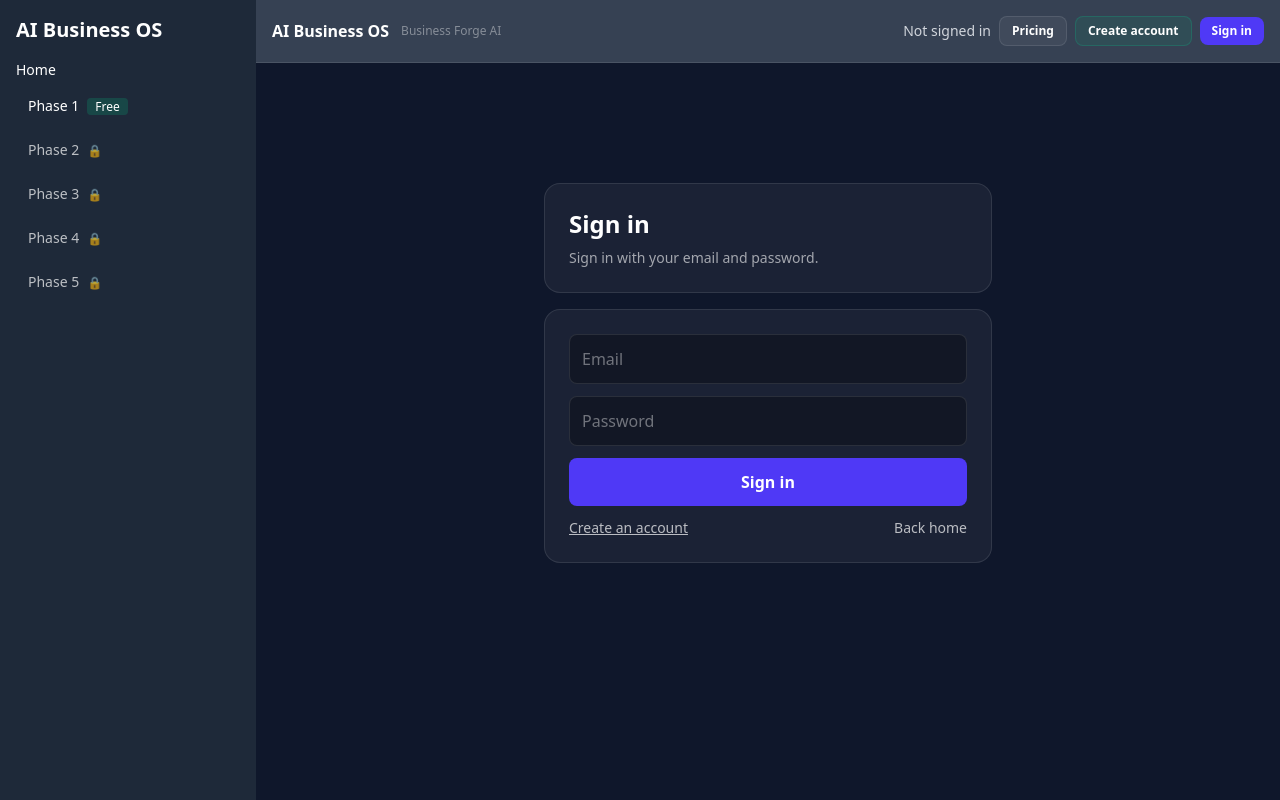
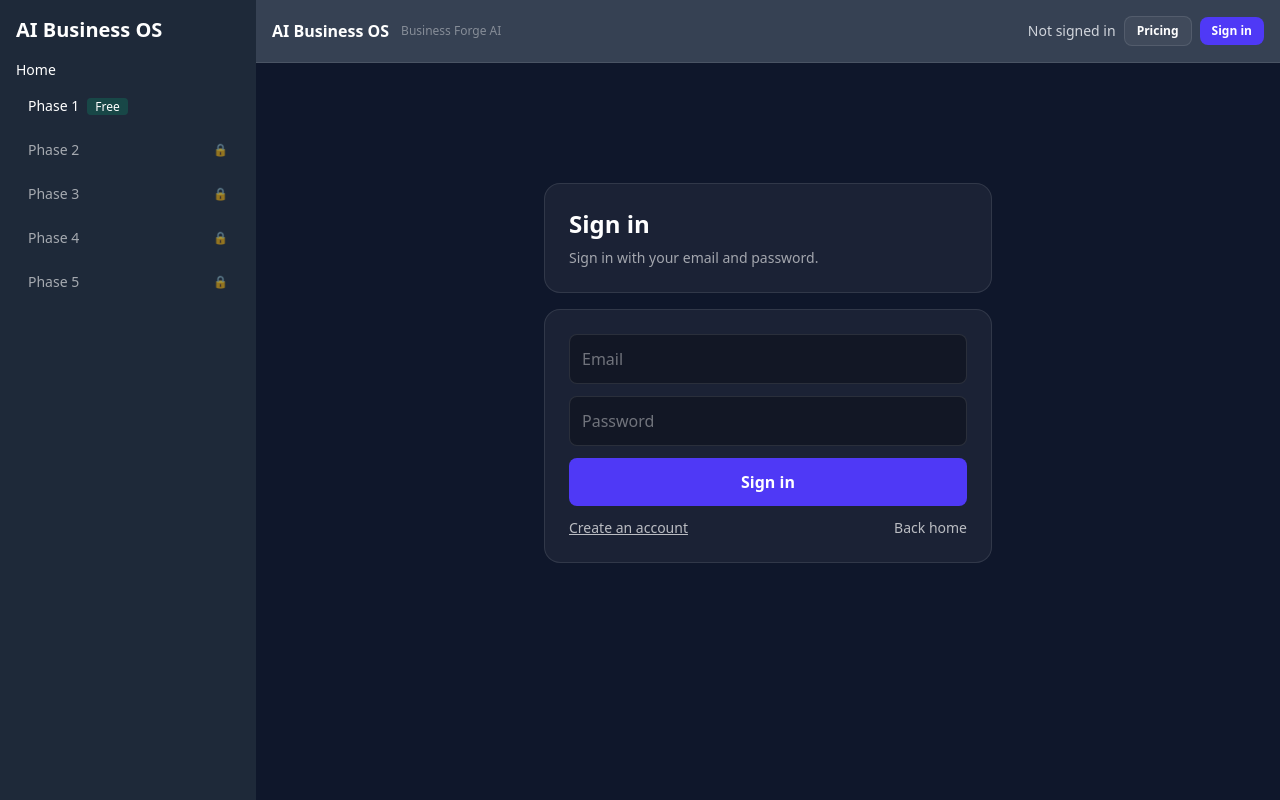
Before and after one commit to FisherAISolutions/ai-business-os, a Next.js app: page /login in a window 1280 px wide. Built offline with nearby package versions, Linux system fonts and the light colour scheme; no server answers.

Commit message:
fix sign in look phase3-5

```diff
--- a/components/Sidebar.tsx
+++ b/components/Sidebar.tsx
@@ -1,18 +1,11 @@
 // components/Sidebar.tsx
 import Link from "next/link";
 import { useRouter } from "next/router";
-import React, { useEffect, useState } from "react";
-import { supabase } from "../lib/supabaseClient";
+import { useAuth } from "../lib/auth/AuthContext";
 
 export default function Sidebar() {
   const router = useRouter();
-  const [session, setSession] = useState<any>(null);
-
-  useEffect(() => {
-    supabase.auth.getSession().then(({ data }) => setSession(data.session ?? null));
-    const { data: listener } = supabase.auth.onAuthStateChange((_event, sess) => setSession(sess ?? null));
-    return () => listener.subscription.unsubscribe();
-  }, []);
+  const { user, subscription, loading } = useAuth();
 
   const phases = [
     { id: "phase1", label: "Phase 1", href: "/phase1", free: true },
@@ -21,6 +14,8 @@ export default function Sidebar() {
     { id: "phase4", label: "Phase 4", href: "/phase4" },
     { id: "phase5", label: "Phase 5", href: "/phase5" },
   ];
+
+  const isPro = !!user && (subscription.active || subscription.status === "trialing");
 
   return (
     <aside className="w-64 bg-gray-800 p-4">
@@ -32,22 +27,26 @@ export default function Sidebar() {
         </Link>
 
         {phases.map((p) => {
-          const locked = !p.free && !session;
-          const isActive = router.pathname === p.href;
+          const locked = !p.free && !loading && (!user || !isPro);
+          const active = router.pathname === p.href;
 
           return (
             <Link
               key={p.id}
-              href={p.href}
+              href={locked ? "/pricing" : p.href}
               className={[
-                "text-sm rounded px-3 py-2 transition",
-                isActive ? "bg-white/10" : "hover:bg-white/10",
-                locked ? "opacity-70" : "",
+                "text-sm rounded px-3 py-2 flex items-center justify-between",
+                active ? "bg-white/10" : "hover:bg-white/10",
+                locked ? "opacity-60" : "",
               ].join(" ")}
+              title={locked ? "Subscribe to unlock" : undefined}
             >
-              {p.label}
-              {p.free && <span className="ml-2 text-xs bg-emerald-500/20 px-2 rounded">Free</span>}
-              {locked && <span className="ml-2 text-xs">🔒</span>}
+              <span>
+                {p.label}
+                {p.free && <span className="ml-2 text-xs bg-emerald-500/20 px-2 rounded">Free</span>}
+              </span>
+
+              {locked && <span className="text-xs">🔒</span>}
             </Link>
           );
         })}
--- a/components/Topbar.tsx
+++ b/components/Topbar.tsx
@@ -1,18 +1,13 @@
 // components/Topbar.tsx
 import Link from "next/link";
 import { useRouter } from "next/router";
-import { supabase } from "../lib/supabaseClient";
+import { useAuth } from "../lib/auth/AuthContext";
 
-export default function Topbar({ session }: { session?: any }) {
+export default function Topbar() {
   const router = useRouter();
-  const email = session?.user?.email;
+  const { user, signOut, loading } = useAuth();
 
-  const redirectedFrom = encodeURIComponent(router.asPath || "/");
-
-  const signOut = async () => {
-    await supabase.auth.signOut();
-    router.push("/");
-  };
+  const email = user?.email;
 
   return (
     <header className="bg-gray-700 p-4 flex justify-between items-center border-b border-white/10">
@@ -22,7 +17,9 @@ export default function Topbar({ session }: { session?: any }) {
       </div>
 
       <div className="flex items-center gap-2">
-        {session ? (
+        {loading ? (
+          <span className="text-sm text-white/60">Loading…</span>
+        ) : user ? (
           <>
             <span className="hidden md:block text-sm text-gray-200">{email}</span>
 
@@ -52,14 +49,7 @@ export default function Topbar({ session }: { session?: any }) {
             </Link>
 
             <Link
-              href={`/login?redirectedFrom=${redirectedFrom}&mode=signup`}
-              className="rounded-lg border border-emerald-400/20 bg-emerald-500/10 px-3 py-1.5 text-xs font-semibold text-emerald-100 hover:bg-emerald-500/15"
-            >
-              Create account
-            </Link>
-
-            <Link
-              href={`/login?redirectedFrom=${redirectedFrom}`}
+              href={`/login?redirectedFrom=${encodeURIComponent(router.asPath || "/")}`}
               className="rounded-lg bg-indigo-600 px-3 py-1.5 text-xs font-semibold text-white hover:bg-indigo-500"
             >
               Sign in
--- /dev/null
+++ b/lib/auth/AuthContext.tsx
@@ -0,0 +1,99 @@
+// lib/auth/AuthContext.tsx
+import React, { createContext, useContext, useEffect, useMemo, useState } from "react";
+import { supabase } from "../supabaseClient";
+
+type SubscriptionState = {
+  active: boolean;
+  status: string | null;
+  currentPeriodEnd: string | null;
+};
+
+type AuthState = {
+  session: any | null;
+  user: { id: string; email: string | null } | null;
+  subscription: SubscriptionState;
+  loading: boolean;
+  refreshSubscription: () => Promise<void>;
+  signOut: () => Promise<void>;
+};
+
+const AuthContext = createContext<AuthState | null>(null);
+
+const EMPTY_SUB: SubscriptionState = {
+  active: false,
+  status: null,
+  currentPeriodEnd: null,
+};
+
+export function AuthProvider({ children }: { children: React.ReactNode }) {
+  const [session, setSession] = useState<any | null>(null);
+  const [loading, setLoading] = useState(true);
+  const [subscription, setSubscription] = useState<SubscriptionState>(EMPTY_SUB);
+
+  async function refreshSubscription() {
+    try {
+      const res = await fetch("/api/me", { method: "GET" });
+      const json = await res.json();
+      setSubscription(json?.subscription ?? EMPTY_SUB);
+    } catch {
+      setSubscription(EMPTY_SUB);
+    }
+  }
+
+  async function signOut() {
+    await supabase.auth.signOut();
+    // hard redirect to clear any weird client state
+    window.location.href = "/";
+  }
+
+  useEffect(() => {
+    let mounted = true;
+
+    (async () => {
+      const { data } = await supabase.auth.getSession();
+      if (!mounted) return;
+      setSession(data.session ?? null);
+      setLoading(false);
+
+      // load subscription for the current user
+      await refreshSubscription();
+    })();
+
+    const { data: listener } = supabase.auth.onAuthStateChange(async (_event, newSession) => {
+      setSession(newSession ?? null);
+      await refreshSubscription();
+    });
+
+    return () => {
+      mounted = false;
+      listener.subscription.unsubscribe();
+    };
+    // eslint-disable-next-line react-hooks/exhaustive-deps
+  }, []);
+
+  const user = useMemo(() => {
+    const u = session?.user;
+    if (!u) return null;
+    return { id: u.id as string, email: (u.email as string) ?? null };
+  }, [session]);
+
+  const value: AuthState = useMemo(
+    () => ({
+      session,
+      user,
+      subscription,
+      loading,
+      refreshSubscription,
+      signOut,
+    }),
+    [session, user, subscription, loading]
+  );
+
+  return <AuthContext.Provider value={value}>{children}</AuthContext.Provider>;
+}
+
+export function useAuth(): AuthState {
+  const ctx = useContext(AuthContext);
+  if (!ctx) throw new Error("useAuth must be used inside <AuthProvider />");
+  return ctx;
+}
--- a/pages/_app.tsx
+++ b/pages/_app.tsx
@@ -1,43 +1,23 @@
 // pages/_app.tsx
 import type { AppProps } from "next/app";
-import { useEffect, useState } from "react";
 import "../styles/globals.css";
 
 import Sidebar from "../components/Sidebar";
 import Topbar from "../components/Topbar";
-import { supabase } from "../lib/supabaseClient";
+import { AuthProvider } from "../lib/auth/AuthContext";
 
 export default function App({ Component, pageProps }: AppProps) {
-  const [session, setSession] = useState<any>(null);
-  const [mounted, setMounted] = useState(false);
-
-  useEffect(() => {
-    setMounted(true);
-
-    supabase.auth.getSession().then(({ data }) => {
-      setSession(data.session ?? null);
-    });
-
-    const { data: listener } = supabase.auth.onAuthStateChange((_event, session) => {
-      setSession(session ?? null);
-    });
-
-    return () => {
-      listener.subscription.unsubscribe();
-    };
-  }, []);
-
-  if (!mounted) return null;
-
   return (
+    <AuthProvider>
       <div className="flex h-screen bg-slate-900 text-white">
         <Sidebar />
         <div className="flex flex-col flex-1 overflow-hidden">
-        <Topbar session={session} />
+          <Topbar />
           <main className="flex-1 overflow-y-auto p-6">
             <Component {...pageProps} />
           </main>
         </div>
       </div>
+    </AuthProvider>
   );
 }
--- a/pages/phase3.tsx
+++ b/pages/phase3.tsx
@@ -4,10 +4,16 @@ import Link from "next/link";
 import { useRouter } from "next/router";
 import { BrandingPreview } from "../components/BrandingPreview";
 import { generateBranding } from "../lib/branding/ai";
-import { generateLandingPage, LandingContent, LandingTemplateId, LandingTheme } from "../lib/branding/landing";
+import {
+  generateLandingPage,
+  LandingContent,
+  LandingTemplateId,
+  LandingTheme,
+} from "../lib/branding/landing";
 import LandingTemplateRenderer from "../components/LandingTemplateRenderer";
 import { setPhaseCompleted } from "../lib/utils/phaseProgress";
 import type { BusinessIdea, FounderProfile } from "../types/business";
+import { useAuth } from "../lib/auth/AuthContext";
 
 type SavedSelection = {
   savedAt: string;
@@ -49,8 +55,6 @@ function buildPageCode(
   brand: any,
   theme: LandingTheme
 ) {
-  // A clean, copy/paste Next.js page (Pages Router)
-  // This is intentionally self-contained so users can drop it into /pages/landing.tsx, etc.
   const safe = JSON.stringify(
     {
       templateId,
@@ -62,7 +66,6 @@ function buildPageCode(
     2
   );
 
-  // NOTE: No styled-jsx to avoid build issues.
   return `// pages/landing.tsx
 import React from "react";
 
@@ -88,13 +91,7 @@ function SectionTitle({ children, theme }: { children: React.ReactNode; theme: L
   );
 }
 
-function Card({
-  children,
-  theme,
-}: {
-  children: React.ReactNode;
-  theme: LandingTheme;
-}) {
+function Card({ children, theme }: { children: React.ReactNode; theme: LandingTheme }) {
   return (
     <div
       className={cx(
@@ -131,9 +128,7 @@ function LandingTemplateRenderer({
     theme === "dark" ? "bg-gray-950 text-white" : "bg-slate-50 text-slate-900"
   );
 
-  const frame = cx(
-    "mx-auto max-w-5xl px-6 py-10"
-  );
+  const frame = cx("mx-auto max-w-5xl px-6 py-10");
 
   const panel = cx(
     "rounded-2xl border p-6 backdrop-blur",
@@ -280,7 +275,12 @@ function LandingTemplateRenderer({
       <div className={pageShell}>
         <div className={frame}>
           <div className={panel}>
-            <div className={cx("rounded-xl border p-6", theme === "dark" ? "border-white/10 bg-black/20" : "border-slate-200 bg-white")}>
+            <div
+              className={cx(
+                "rounded-xl border p-6",
+                theme === "dark" ? "border-white/10 bg-black/20" : "border-slate-200 bg-white"
+              )}
+            >
               <div className={cx("text-xs uppercase tracking-wide", faintText)}>Offer</div>
               <h1 className={cx("mt-2 text-4xl font-bold", theme === "dark" ? "text-white" : "text-slate-900")}>
                 {c.hero.headline}
@@ -358,7 +358,13 @@ function LandingTemplateRenderer({
               </Card>
             </div>
 
-            <div id="contact" className={cx("mt-8 rounded-xl border p-6", theme === "dark" ? "border-white/10 bg-black/20" : "border-slate-200 bg-white")}>
+            <div
+              id="contact"
+              className={cx(
+                "mt-8 rounded-xl border p-6",
+                theme === "dark" ? "border-white/10 bg-black/20" : "border-slate-200 bg-white"
+              )}
+            >
               <div className={cx("text-2xl font-bold", theme === "dark" ? "text-white" : "text-slate-900")}>
                 {c.finalCta.title}
               </div>
@@ -464,7 +470,7 @@ function LandingTemplateRenderer({
   );
 }
 
-export default function LandingPage() {
+export default function LandingPageExport() {
   const data = ${safe} as {
     templateId: LandingTemplateId;
     content: LandingContent;
@@ -484,8 +490,9 @@ export default function LandingPage() {
 `;
 }
 
-const Phase3Page: React.FC<{ session: any }> = ({ session }) => {
+export default function Phase3Page() {
   const router = useRouter();
+  const { user, subscription, loading } = useAuth();
 
   const [selection, setSelection] = useState<SavedSelection | null>(null);
 
@@ -499,19 +506,24 @@ const Phase3Page: React.FC<{ session: any }> = ({ session }) => {
   const [loadingLanding, setLoadingLanding] = useState(false);
 
   const [error, setError] = useState<string | null>(null);
-
   const [exportCode, setExportCode] = useState<string>("");
 
-  // Auth gate (Phase 2–5 are paid; Phase 1 is free). Stripe comes next — for now we gate by login.
+  // Auth + subscription gate (Phase 2–5)
   useEffect(() => {
-    if (typeof window === "undefined") return;
-    if (session) return;
+    if (loading) return;
 
-    const redirectedFrom = encodeURIComponent(router.asPath || "/phase3");
-    if (router.pathname !== "/login") {
+    if (!user) {
+      const redirectedFrom = encodeURIComponent(router.asPath || "/phase3");
       router.replace(`/login?redirectedFrom=${redirectedFrom}`);
+      return;
     }
-  }, [session, router]);
+
+    if (!subscription?.active) {
+      const from = encodeURIComponent(router.asPath || "/phase3");
+      router.replace(`/pricing?from=${from}`);
+      return;
+    }
+  }, [loading, user, subscription?.active, router]);
 
   useEffect(() => {
     const sel = readSelection();
@@ -545,10 +557,7 @@ const Phase3Page: React.FC<{ session: any }> = ({ session }) => {
       });
       setBranding(data);
 
-      // Phase 1 is always complete if we have a selection
       setPhaseCompleted("phase1", true);
-
-      // Do NOT auto-mark phase3 done here. We mark it after a landing page is generated.
     } catch (e: any) {
       setError(e?.message || "Branding generation failed.");
     } finally {
@@ -608,7 +617,6 @@ const Phase3Page: React.FC<{ session: any }> = ({ session }) => {
         );
       }
 
-      // Mark phase completion
       setPhaseCompleted("phase1", true);
       setPhaseCompleted("phase3", true);
     } catch (e: any) {
@@ -626,9 +634,10 @@ const Phase3Page: React.FC<{ session: any }> = ({ session }) => {
     }
   };
 
-  // keep export code in sync if user switches theme AFTER generation
+  // keep export code in sync if user switches theme/template AFTER generation
   useEffect(() => {
     if (!landing) return;
+
     const code = buildPageCode(
       templateId,
       landing,
@@ -658,6 +667,16 @@ const Phase3Page: React.FC<{ session: any }> = ({ session }) => {
     // eslint-disable-next-line react-hooks/exhaustive-deps
   }, [theme, templateId]);
 
+  // While auth is resolving, don't flash content
+  if (loading || !user || !subscription?.active) {
+    return (
+      <div className="max-w-3xl mx-auto space-y-4">
+        <h1 className="text-3xl font-bold">Phase 3 — Branding & Website</h1>
+        <p className="text-gray-300">Loading…</p>
+      </div>
+    );
+  }
+
   if (!selection) {
     return (
       <div className="max-w-3xl mx-auto space-y-4">
@@ -685,7 +704,11 @@ const Phase3Page: React.FC<{ session: any }> = ({ session }) => {
         </p>
       </div>
 
-      {error && <div className="p-3 rounded bg-red-900/40 border border-red-800 text-red-200">{error}</div>}
+      {error && (
+        <div className="p-3 rounded bg-red-900/40 border border-red-800 text-red-200">
+          {error}
+        </div>
+      )}
 
       {/* Step 1 */}
       <div className="p-4 rounded-lg bg-gray-800 border border-gray-700 flex flex-col md:flex-row md:items-center md:justify-between gap-3">
@@ -816,7 +839,9 @@ const Phase3Page: React.FC<{ session: any }> = ({ session }) => {
             <div className="flex items-center justify-between gap-3">
               <div>
                 <div className="font-semibold text-white">Export page code</div>
-                <div className="text-sm text-white/60">Copy/paste into your project as a real Next.js page (Pages Router).</div>
+                <div className="text-sm text-white/60">
+                  Copy/paste into your project as a real Next.js page (Pages Router).
+                </div>
               </div>
 
               <button
@@ -839,6 +864,4 @@ const Phase3Page: React.FC<{ session: any }> = ({ session }) => {
       )}
     </div>
   );
-};
-
-export default Phase3Page;
+}
--- a/pages/phase4.tsx
+++ b/pages/phase4.tsx
@@ -6,6 +6,7 @@ import { MarketingDashboard } from "../components/MarketingDashboard";
 import { generateMarketing } from "../lib/marketing/ai";
 import { setPhaseCompleted } from "../lib/utils/phaseProgress";
 import type { BusinessIdea, FounderProfile } from "../types/business";
+import { useAuth } from "../lib/auth/AuthContext";
 
 type SavedSelection = {
   savedAt: string;
@@ -29,24 +30,33 @@ function readSelection(): SavedSelection | null {
   }
 }
 
-const Phase4Page: React.FC<{ session: any }> = ({ session }) => {
+export default function Phase4Page() {
   const router = useRouter();
+  const { user, subscription, loading } = useAuth();
 
   const [selection, setSelection] = useState<SavedSelection | null>(null);
   const [marketingData, setMarketingData] = useState<any>(null);
-  const [loading, setLoading] = useState(false);
+  const [busy, setBusy] = useState(false);
   const [error, setError] = useState<string | null>(null);
 
-  // Auth gate (Phase 2–5 are paid; Phase 1 is free). Stripe comes next — for now we gate by login.
+  // Auth + subscription gate (Phase 2–5)
   useEffect(() => {
-    if (typeof window === "undefined") return;
-    if (session) return;
+    if (loading) return;
 
-    const redirectedFrom = encodeURIComponent(router.asPath || "/phase4");
-    if (router.pathname !== "/login") {
+    // not signed in
+    if (!user) {
+      const redirectedFrom = encodeURIComponent(router.asPath || "/phase4");
       router.replace(`/login?redirectedFrom=${redirectedFrom}`);
+      return;
     }
-  }, [session, router]);
+
+    // signed in but not subscribed
+    if (!subscription?.active) {
+      const from = encodeURIComponent(router.asPath || "/phase4");
+      router.replace(`/pricing?from=${from}`);
+      return;
+    }
+  }, [loading, user, subscription?.active, router]);
 
   useEffect(() => {
     setSelection(readSelection());
@@ -56,7 +66,7 @@ const Phase4Page: React.FC<{ session: any }> = ({ session }) => {
 
   const handleGenerate = async () => {
     if (!selection) return;
-    setLoading(true);
+    setBusy(true);
     setError(null);
     try {
       const data = await generateMarketing({
@@ -71,9 +81,19 @@ const Phase4Page: React.FC<{ session: any }> = ({ session }) => {
     } catch (e: any) {
       setError(e?.message || "Marketing generation failed.");
     } finally {
-      setLoading(false);
+      setBusy(false);
     }
   };
+
+  // While auth is resolving, don't flash the page
+  if (loading || !user || !subscription?.active) {
+    return (
+      <div className="max-w-3xl mx-auto space-y-4">
+        <h1 className="text-3xl font-bold">Phase 4 — Marketing</h1>
+        <p className="text-gray-300">Loading…</p>
+      </div>
+    );
+  }
 
   if (!selection) {
     return (
@@ -110,14 +130,18 @@ const Phase4Page: React.FC<{ session: any }> = ({ session }) => {
         </div>
         <button
           onClick={handleGenerate}
-          disabled={loading}
+          disabled={busy}
           className="px-4 py-2 rounded bg-blue-600 hover:bg-blue-700 disabled:opacity-60"
         >
-          {loading ? "Generating..." : "Generate Marketing"}
+          {busy ? "Generating..." : "Generate Marketing"}
         </button>
       </div>
 
-      {error && <div className="p-3 rounded bg-red-900/40 border border-red-800 text-red-200">{error}</div>}
+      {error && (
+        <div className="p-3 rounded bg-red-900/40 border border-red-800 text-red-200">
+          {error}
+        </div>
+      )}
 
       {marketingData && (
         <>
@@ -131,6 +155,4 @@ const Phase4Page: React.FC<{ session: any }> = ({ session }) => {
       )}
     </div>
   );
-};
-
-export default Phase4Page;
+}
--- a/pages/phase5.tsx
+++ b/pages/phase5.tsx
@@ -6,6 +6,7 @@ import { GrowthDashboard } from "../components/GrowthDashboard";
 import { generateContinuousGrowth } from "../lib/growth/ai";
 import { setPhaseCompleted } from "../lib/utils/phaseProgress";
 import type { BusinessIdea, FounderProfile } from "../types/business";
+import { useAuth } from "../lib/auth/AuthContext";
 
 type SavedSelection = {
   savedAt: string;
@@ -29,24 +30,31 @@ function readSelection(): SavedSelection | null {
   }
 }
 
-const Phase5Page: React.FC<{ session: any }> = ({ session }) => {
+export default function Phase5Page() {
   const router = useRouter();
+  const { user, subscription, loading } = useAuth();
 
   const [selection, setSelection] = useState<SavedSelection | null>(null);
   const [growthData, setGrowthData] = useState<any>(null);
-  const [loading, setLoading] = useState(false);
+  const [busy, setBusy] = useState(false);
   const [error, setError] = useState<string | null>(null);
 
-  // Auth gate (Phase 2–5 are paid; Phase 1 is free). Stripe comes next — for now we gate by login.
+  // Auth + subscription gate (Phase 2–5)
   useEffect(() => {
-    if (typeof window === "undefined") return;
-    if (session) return;
+    if (loading) return;
 
-    const redirectedFrom = encodeURIComponent(router.asPath || "/phase5");
-    if (router.pathname !== "/login") {
+    if (!user) {
+      const redirectedFrom = encodeURIComponent(router.asPath || "/phase5");
       router.replace(`/login?redirectedFrom=${redirectedFrom}`);
+      return;
     }
-  }, [session, router]);
+
+    if (!subscription?.active) {
+      const from = encodeURIComponent(router.asPath || "/phase5");
+      router.replace(`/pricing?from=${from}`);
+      return;
+    }
+  }, [loading, user, subscription?.active, router]);
 
   useEffect(() => {
     setSelection(readSelection());
@@ -56,7 +64,7 @@ const Phase5Page: React.FC<{ session: any }> = ({ session }) => {
 
   const handleGenerate = async () => {
     if (!selection) return;
-    setLoading(true);
+    setBusy(true);
     setError(null);
     try {
       const data = await generateContinuousGrowth({
@@ -71,9 +79,18 @@ const Phase5Page: React.FC<{ session: any }> = ({ session }) => {
     } catch (e: any) {
       setError(e?.message || "Growth generation failed.");
     } finally {
-      setLoading(false);
+      setBusy(false);
     }
   };
+
+  if (loading || !user || !subscription?.active) {
+    return (
+      <div className="max-w-3xl mx-auto space-y-4">
+        <h1 className="text-3xl font-bold">Phase 5 — Growth & Automation</h1>
+        <p className="text-gray-300">Loading…</p>
+      </div>
+    );
+  }
 
   if (!selection) {
     return (
@@ -110,18 +127,20 @@ const Phase5Page: React.FC<{ session: any }> = ({ session }) => {
         </div>
         <button
           onClick={handleGenerate}
-          disabled={loading}
+          disabled={busy}
           className="px-4 py-2 rounded bg-blue-600 hover:bg-blue-700 disabled:opacity-60"
         >
-          {loading ? "Generating..." : "Generate Growth Plan"}
+          {busy ? "Generating..." : "Generate Growth Plan"}
         </button>
       </div>
 
-      {error && <div className="p-3 rounded bg-red-900/40 border border-red-800 text-red-200">{error}</div>}
+      {error && (
+        <div className="p-3 rounded bg-red-900/40 border border-red-800 text-red-200">
+          {error}
+        </div>
+      )}
 
       {growthData && <GrowthDashboard data={growthData} />}
     </div>
   );
-};
-
-export default Phase5Page;
+}
```
Also changed, not shown: pages/login.tsx (+7 -17 lines). Lines whose indentation alone changed are shown as unchanged.
